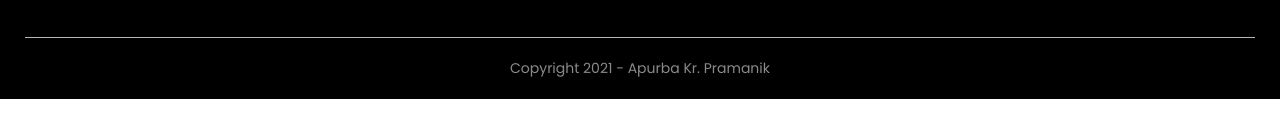
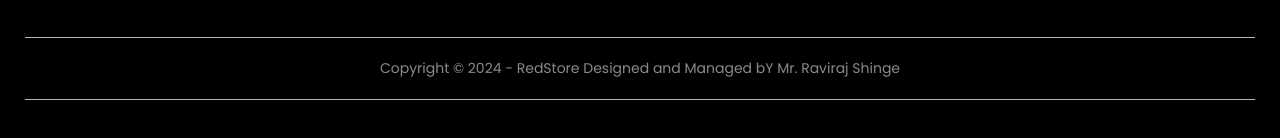
Before and after one commit to raviraj2411/sportshopbyravi, a plain HTML site: page products.html in a window 1280 px wide. Shown: the part 1979-2117 px from the top of the page. Before the commit the page ends 2078 px from the top, so only its background shows below. Drawn offline with Linux system fonts and the light colour scheme.

Commit message:
Add files via upload

```diff
--- a/products.html
+++ b/products.html
@@ -259,8 +259,9 @@
 
             </div>
 
-            <hr><!--horizontal line-->
-            <p class="copyright">Copyright 2021 - Apurba Kr. Pramanik</p>
+            <hr>
+            <p class="copyright">Copyright &copy; 2024 - RedStore Designed and Managed bY Mr. Raviraj Shinge</p>
+            <hr>
 
         </div>
     </div>
```
Also changed, not shown: products-details.html (+3 -3 lines).
